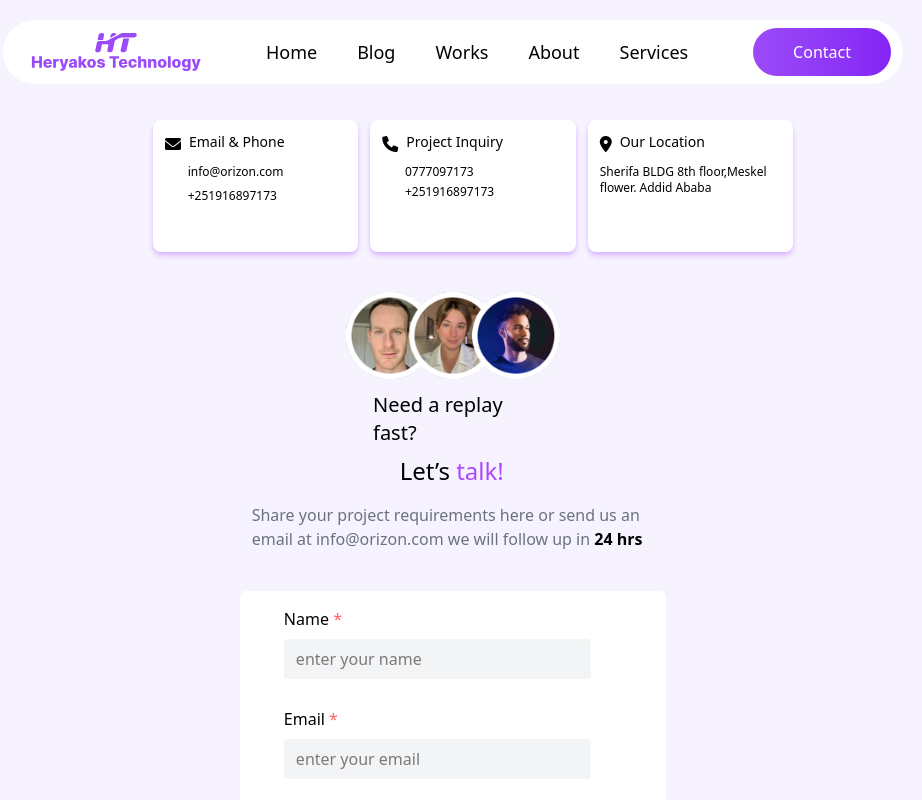
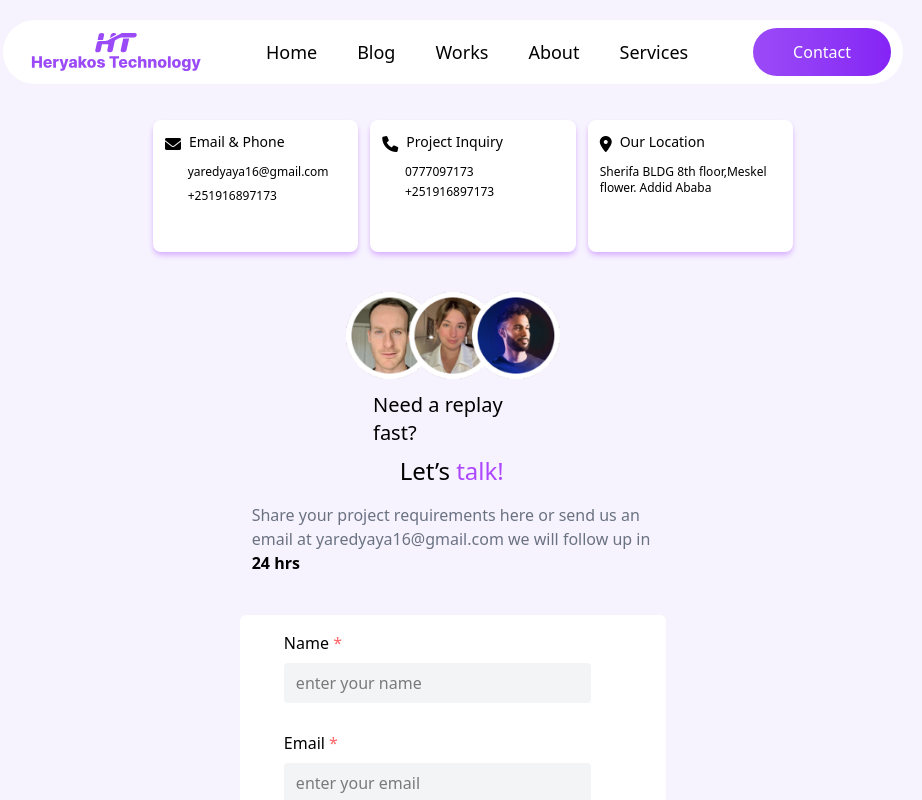
Before and after one commit to Heryakos-Technology/heryakos-static-page, a Vue app: page /contact in a window 1280 px wide. Shown: the top 800 px of the page, without its empty margins (187-1109 px from the left). Built offline with nearby package versions, Linux system fonts and the light colour scheme.

Commit message:
new change

```diff
--- a/src/views/ContactUs.vue
+++ b/src/views/ContactUs.vue
@@ -6,7 +6,7 @@
         <div><i class="fa-solid fa-envelope"></i></div>
         <div class="ml-2 text-sm">Email & Phone</div>
     </div>
-    <p class="mt-2 text-xs">info@orizon.com</p>
+    <p class="mt-2 text-xs">yaredyaya16@gmail.com</p>
     <p class="mt-2 text-xs"></p>
     <p class="text-xs mt-2">+251916897173</p>
 </div>
@@ -38,7 +38,7 @@ Addid Ababa</p>
         <div><i class="fa-solid fa-envelope"></i></div>
         <div class="ml-2 text-sm">Email & Phone</div>
     </div>
-    <p class="mt-2 text-xs md:w-3/4 md:mx-auto ">info@orizon.com</p>
+    <p class="mt-2 text-xs md:w-3/4 md:mx-auto ">yaredyaya16@gmail.com</p>
     <p class="mt-2 text-xs md:w-3/4 md:mx-auto "></p>
     <p class="text-xs mt-1 md:w-3/4 md:mx-auto ">+251916897173</p>
 </div>
@@ -67,7 +67,7 @@ Addid Ababa</p>
     <p class="w-1/2 mx-auto text-xl mt-3 lg:w-1/4 lg:mx-auto">Need  a replay fast?</p>
     <h1 class="w-1/3 text-2xl mx-auto mt-2 lg:w-1/6 lg:mx-auto">Let’s <span class="text-purple-500 ">talk!</span></h1>
     <p class="w-10/10 mx-auto text-gray-500 mt-4 px-3 lg:w-2/3 lg:mx-auto">Share your project requirements here or send us an
-        email at info@orizon.com we will follow up in <span class="text-black font-bold">24 hrs</span>  </p>
+        email at yaredyaya16@gmail.com we will follow up in <span class="text-black font-bold">24 hrs</span>  </p>
 </div>
 <div class="bg-white rounded-md w-3/4 mx-auto p-4 mb-5 mt-10 lg:w-2/3 lg:mx-auto ">
     <div class="lg:w-6/7 lg:mx-auto">
```
